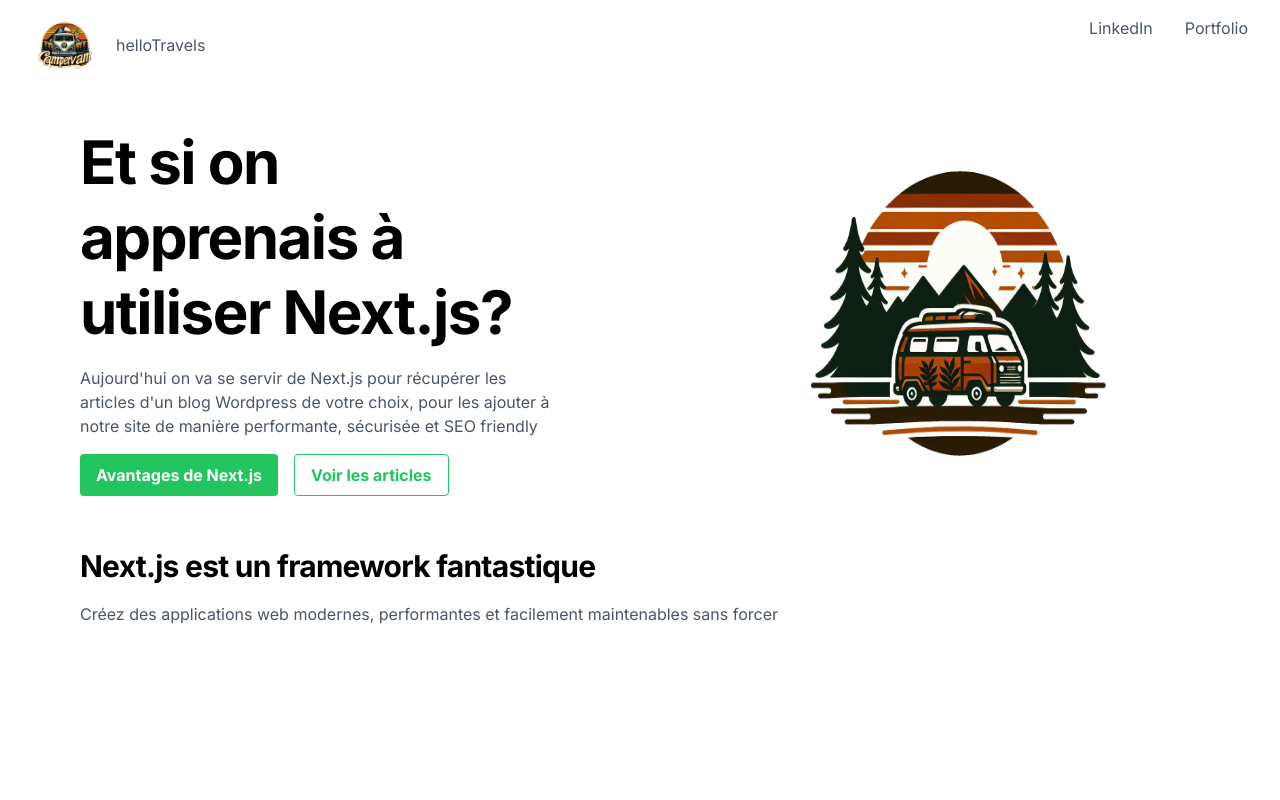
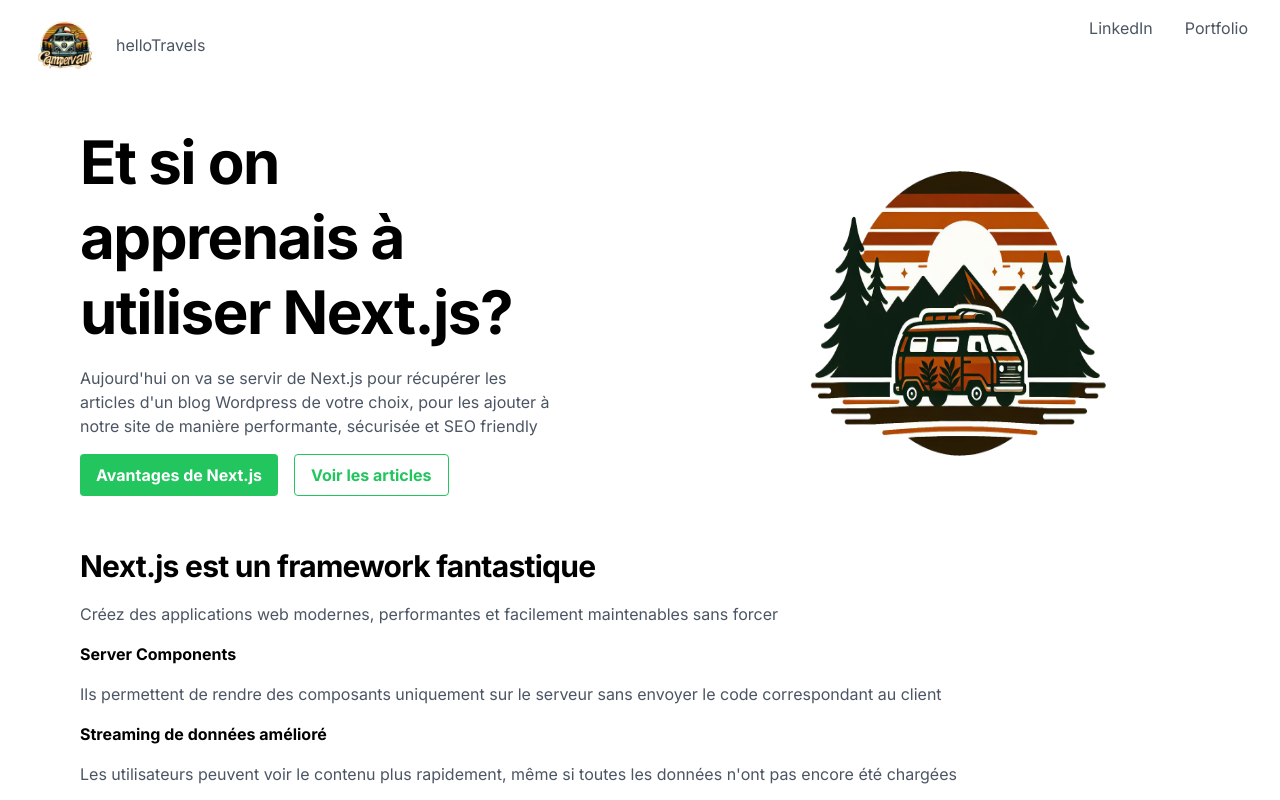
Before and after one commit to hitochix06/nexthellotravelers, a Next.js app: page / in a window 1280 px wide. Shown: the top 800 px of the page. Built offline with nearby package versions, Linux system fonts and the light colour scheme.

Commit message:
Mise à jour des avantages de Next.js et du composant Advantage

```diff
--- a/data/advantages.json
+++ b/data/advantages.json
@@ -2,7 +2,7 @@
   {
     "icon": "public/sacs.png",
     "title": "Server Components",
-    "paragraphe": "Ils permettent de rendre des composants uniquement sur le serveur sans envoyer le code correspondant au clien"
+    "paragraphe": "Ils permettent de rendre des composants uniquement sur le serveur sans envoyer le code correspondant au client"
   },
   {
     "icon": "fa fa-cogs",
--- a/src/app/components/Advantage.js
+++ b/src/app/components/Advantage.js
@@ -1,15 +1,15 @@
 import React from 'react'
 
-export default function Advantage() {
+export default function Advantage(props) {
  return (
   <div>
    <div className="container mx-auto">
     <div className="flex flex-col md:flex-row ">
      <div className="px-20">
-     <h2 className="font-bold py-4" >Next.js est un framework fantastique</h2>
+      <h4 className="font-bold py-4" >{props.title}</h4>
       <p className="text-gray-600">
-       Créez des applications web modernes, performantes et facilement maintenables sans forcer
-       </p>
+       {props.paragraphe}
+      </p>
      </div>
     </div>
    </div>
--- a/src/app/components/sections/Advantages.js
+++ b/src/app/components/sections/Advantages.js
@@ -1,10 +1,23 @@
 import Advantage from "../Advantage";
 import React from 'react'
+const advantages = require('../../../../data/advantages.json')
 
 export default function Advantages() {
  return (
   <div>
-   <Advantage />
+   <div className="container mx-auto">
+    <div className="flex flex-col md:flex-row ">
+     <div className="px-20">
+      <h2 className="font-bold py-4" >Next.js est un framework fantastique</h2>
+      <p className="text-gray-600">
+       Créez des applications web modernes, performantes et facilement maintenables sans forcer
+      </p>
+     </div>
+    </div>
+   </div>
+   {
+    advantages.map((el, i) => <Advantage {...el} key={i} />)
+   }
 
   </div>
  )
```
